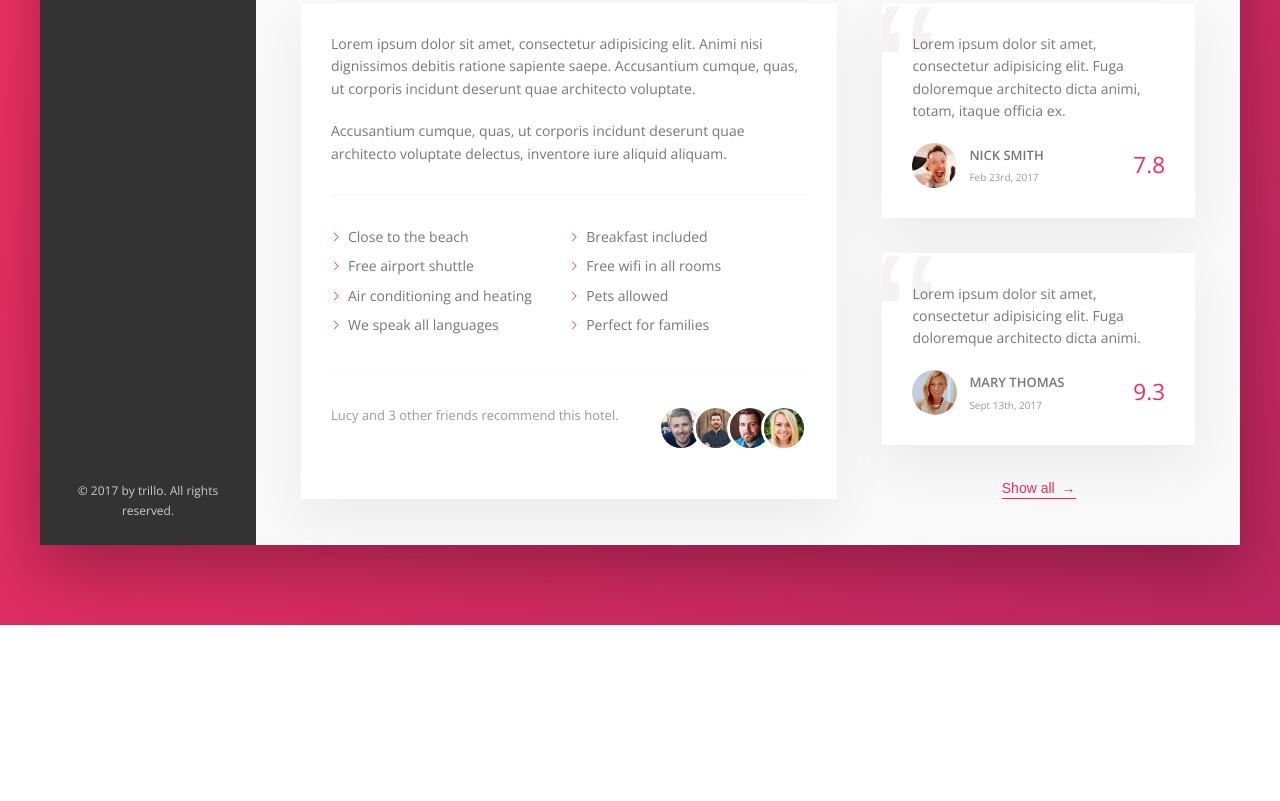
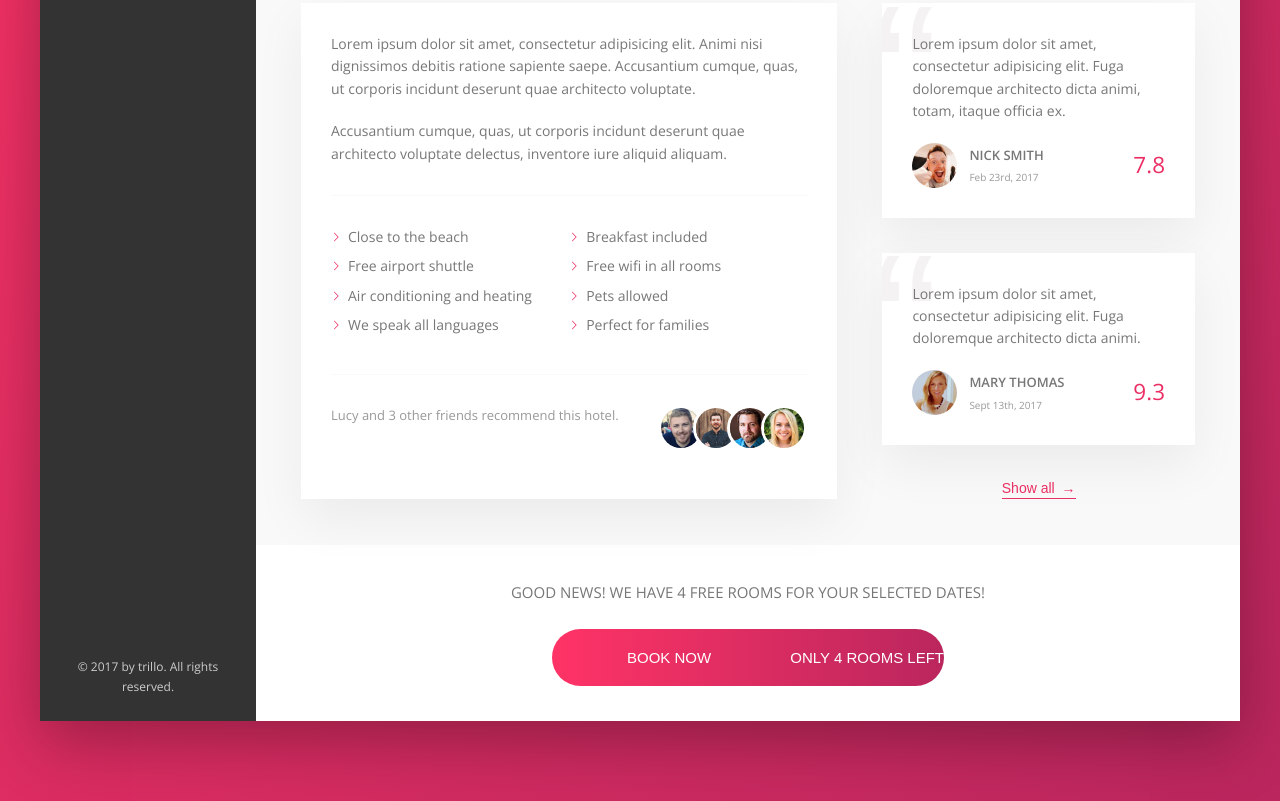
Before and after one commit to mwhitener/Trillo, a website: page index.html in a window 1280 px wide. Shown: the part 644-1445 px from the top of the page. Before the commit the page ends 1269 px from the top, so only its background shows below. Drawn offline with nearby package versions, Linux system fonts and the light colour scheme.

Commit message:
fixed HTML file order

```diff
--- a/index.html
+++ b/index.html
@@ -236,6 +236,15 @@
               </button>
             </div>
           </div>
+          <div class="cta">
+            <h2 class="cta__book-now">
+              Good news! we have 4 free rooms for your selected dates!
+            </h2>
+            <button class="btn">
+              <span class="btn__visible">Book now</span>
+              <span class="btn__invisible">only 4 rooms left</span>
+            </button>
+          </div>
         </main>
       </div>
     </div>
--- a/sass/_components.scss
+++ b/sass/_components.scss
@@ -438,3 +438,38 @@
     z-index: 1;
   }
 }
+
+//////////////////////////////////////////////
+// Call to Action
+.cta {
+  padding: 3.5rem 0;
+  text-align: center;
+
+  &__book-now {
+    font-size: 1.5rem;
+    font-weight: 300;
+    text-transform: uppercase;
+    margin-bottom: 2.5rem;
+  }
+}
+
+.btn {
+  font-size: 1.5rem;
+  border: none;
+  font-weight: 300;
+  text-transform: uppercase;
+  border-radius: 100px;
+  background-image: linear-gradient(
+    to right,
+    var(--color-primary-light),
+    var(--color-primary-dark)
+  );
+  color: #fff;
+  &__visible {
+    display: inline-block;
+    padding: 2rem 7.5rem;
+  }
+
+  &__invisible {
+  }
+}
```
Also changed, not shown: css/style.css.
